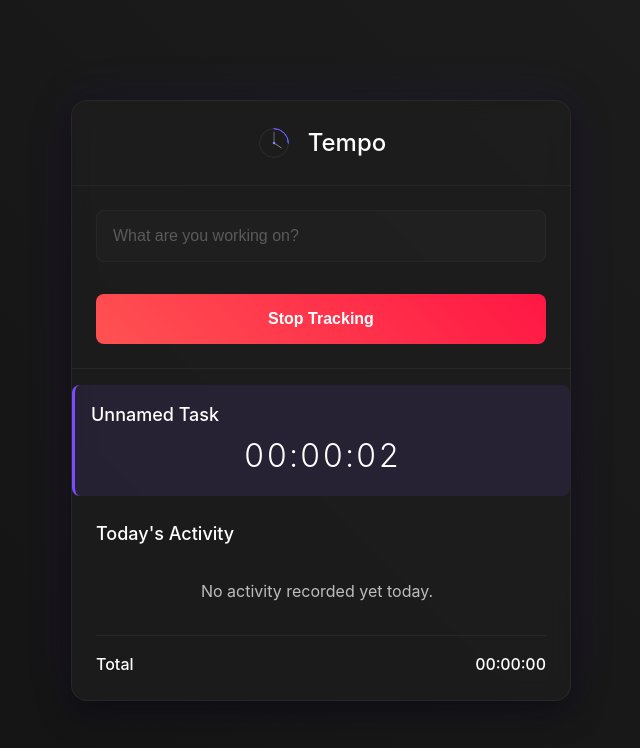
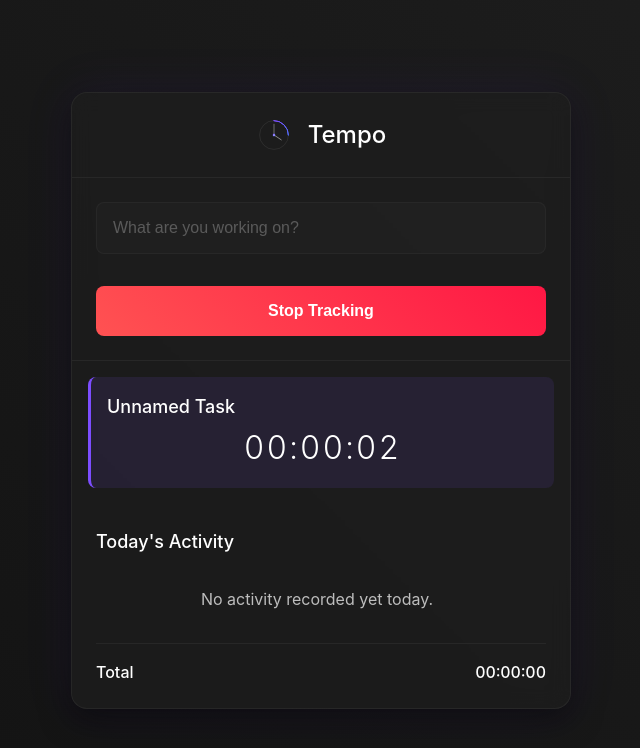
Before and after one commit to ptiswitz/tempo, a Vue app: page / in a window 1280 px wide. Both pictures are taken after a click on the button "Start Tracking". Shown: the top 748 px of the page, without its empty margins (319-959 px from the left). Built offline with nearby package versions, Linux system fonts and the light colour scheme.

Commit message:
feat: add spacing to active task

```diff
--- a/src/components/ActiveTaskDisplay.vue
+++ b/src/components/ActiveTaskDisplay.vue
@@ -23,7 +23,7 @@ const formattedTime = computed(() => formatSecondsToHHMMSS(props.elapsedSeconds)
     background-color: rgba(124, 77, 255, 0.1);
     padding: var(--spacing-medium);
     border-radius: var(--border-radius);
-    margin-top: var(--spacing-medium);
+    margin: var(--spacing-medium);
     border-left: 3px solid var(--color-primary);
 }
 
```
